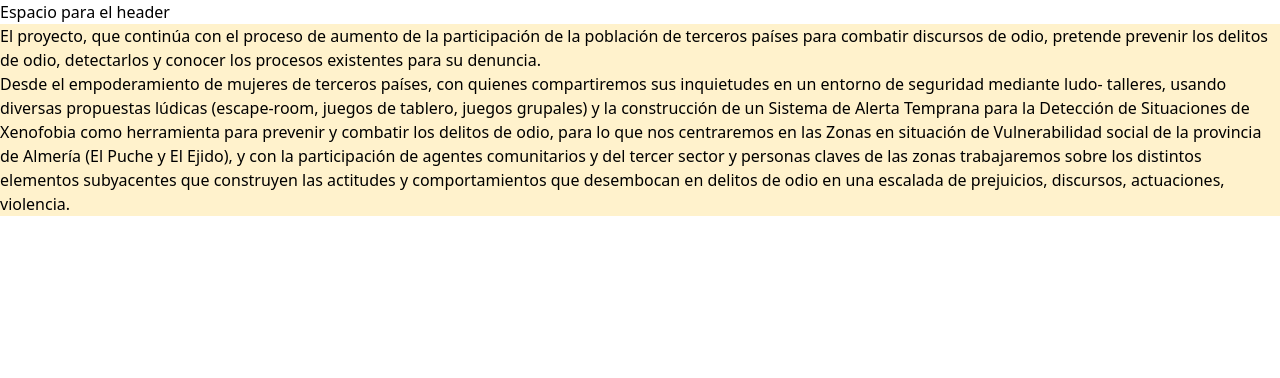
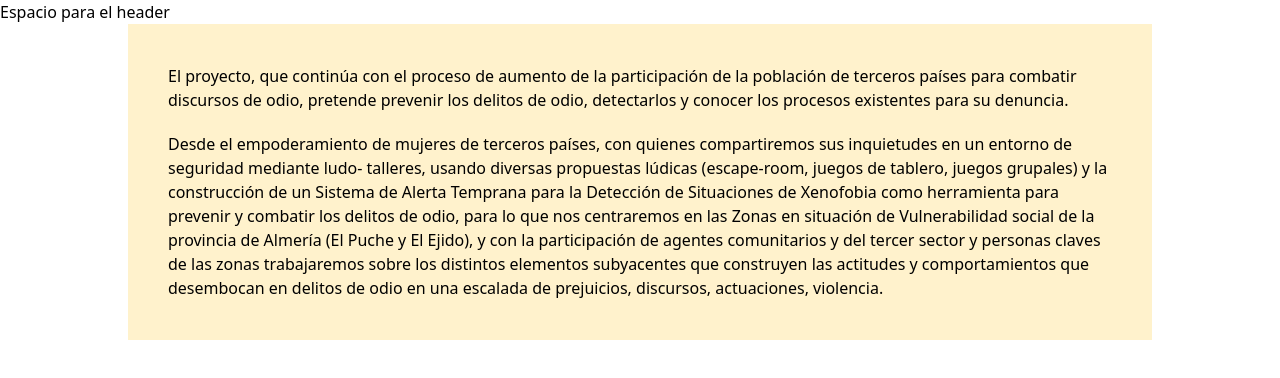
Before and after one commit to sk8erlucas/denunciaPropongo, a plain HTML site: page index.html in a window 1280 px wide. Drawn offline with nearby package versions, Linux system fonts and the light colour scheme.

Commit message:
modified:   index.html

```diff
--- a/index.html
+++ b/index.html
@@ -15,10 +15,10 @@
         Espacio para el header
     </header>
 
-    <section class="bg-[#FFF2CC]">
+    <section class="bg-[#FFF2CC] w-[80%] m-auto font-medium font-sans p-10">
         <p>El proyecto, que continúa con el proceso de aumento de la participación de la población de terceros países para combatir discursos de odio, pretende prevenir los delitos de odio, detectarlos y conocer los procesos existentes para su denuncia.</p>
 
-        <p>Desde el empoderamiento de mujeres de terceros países, con quienes compartiremos sus inquietudes en un entorno de seguridad mediante ludo- talleres, usando diversas propuestas lúdicas (escape-room, juegos de tablero, juegos grupales) y la construcción de un Sistema de Alerta Temprana para la Detección de Situaciones de Xenofobia como herramienta para prevenir y combatir los delitos de odio, para lo que nos centraremos en las Zonas en situación de Vulnerabilidad social de la provincia de Almería (El Puche y El Ejido), y con la participación de agentes comunitarios y del tercer sector y personas claves de las zonas trabajaremos sobre los distintos elementos subyacentes que construyen las actitudes y comportamientos que desembocan en delitos de odio en una escalada de prejuicios, discursos, actuaciones, violencia.</p>
+        <p class="mt-5">Desde el empoderamiento de mujeres de terceros países, con quienes compartiremos sus inquietudes en un entorno de seguridad mediante ludo- talleres, usando diversas propuestas lúdicas (escape-room, juegos de tablero, juegos grupales) y la construcción de un Sistema de Alerta Temprana para la Detección de Situaciones de Xenofobia como herramienta para prevenir y combatir los delitos de odio, para lo que nos centraremos en las Zonas en situación de Vulnerabilidad social de la provincia de Almería (El Puche y El Ejido), y con la participación de agentes comunitarios y del tercer sector y personas claves de las zonas trabajaremos sobre los distintos elementos subyacentes que construyen las actitudes y comportamientos que desembocan en delitos de odio en una escalada de prejuicios, discursos, actuaciones, violencia.</p>
     </section>
 
     </section>
```
